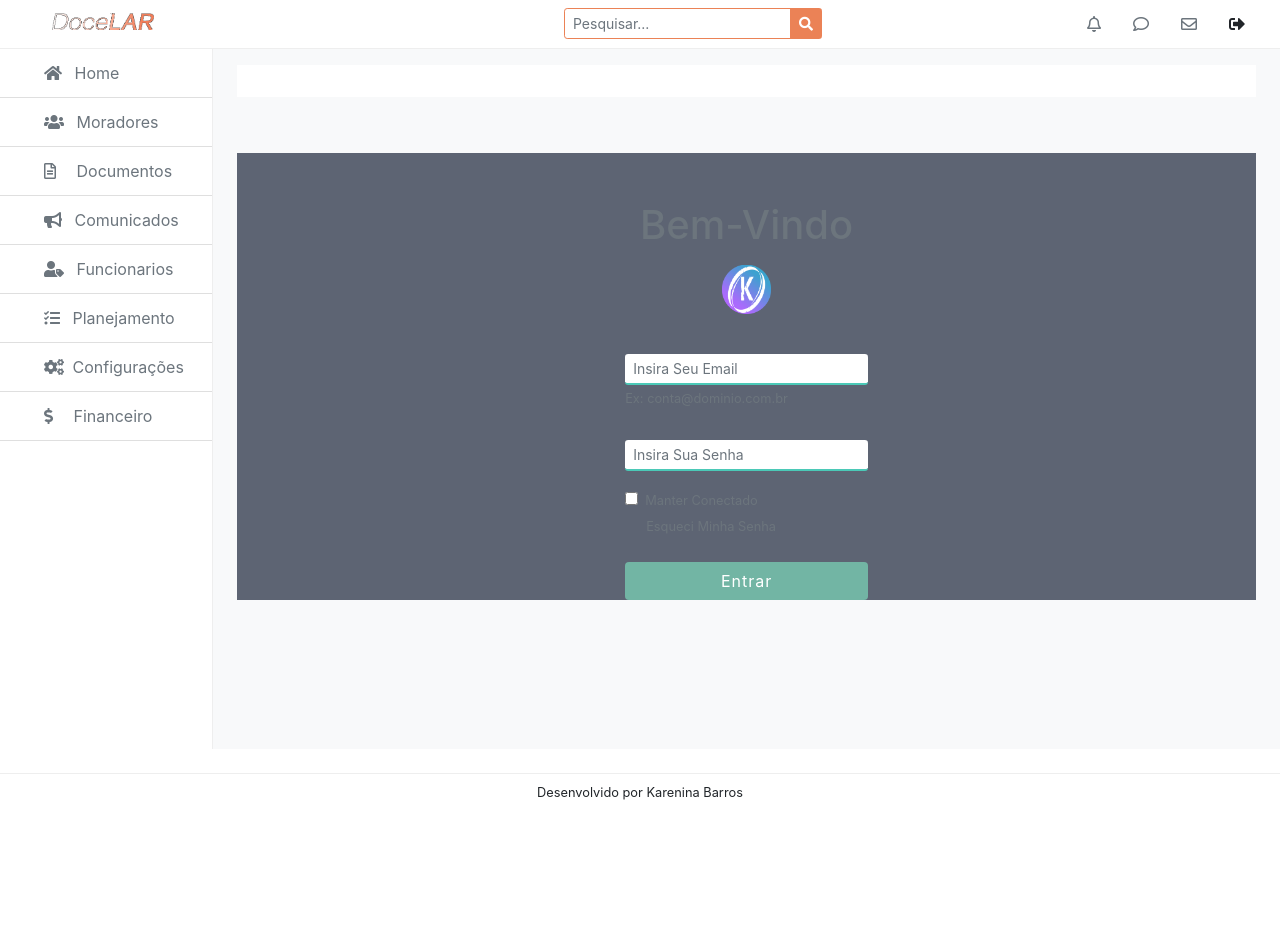
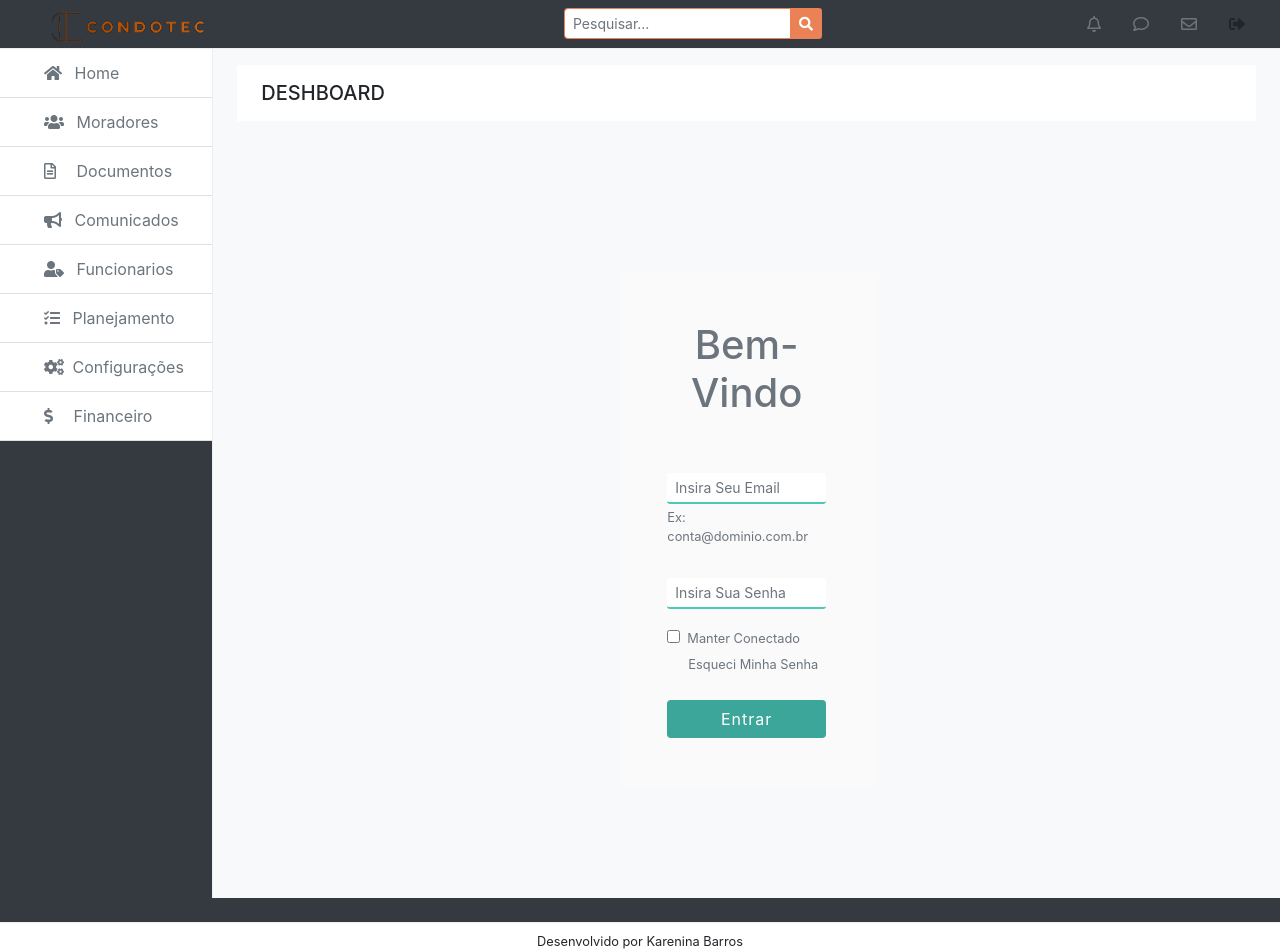
Before and after one commit to karenina-barros/projeto-condominio, a PHP site: page /Projetos/index.php?page=login in a window 1280 px wide. Before the commit the page ends 800 px from the top, so only its background shows below. Run offline with PHP 8.4, Linux system fonts and the light colour scheme.

Commit message:
modificações no estilo das views header.php e login.php e modificação de logo

```diff
--- a/assets/css/estilo.css
+++ b/assets/css/estilo.css
@@ -63,6 +63,10 @@
     background: #D9D9D9;
 }
 
+.bg-dark{
+    background: rgba(255, 255, 255, 0.2)  !important;
+}
+
 .bg-gray{
     background: #5D6473 !important;
 }
@@ -99,7 +103,7 @@
     .btn-login{
         font-size: 1em !important;
         letter-spacing: 1px;
-        background: #72B5A4;
+        /* background: #72B5A4; */
     }
 
 
@@ -116,7 +120,7 @@
         border-right: 1px solid #eee
     }
     .img-logo{
-        max-width: 150px;
+        max-width: 200px;
     }
 
     .icon-n{
--- a/views/header.php
+++ b/views/header.php
@@ -16,7 +16,7 @@
     <div class="container-fluid mb-4">
         <div class="row p-1 topo">
             <div class="col-5 m-0 p-0">
-                    <img src="./assets/img/doce.png" class="img-logo rounded pl-5 pt-2" alt="">
+                    <img src="./assets/img/logo.png" class="img-logo rounded pl-5 pt-2" alt="">
             </div>
             <div class="col-3 justify-content-center py-1">
                 <form class="col-12 input-group input-group-sm">
@@ -104,7 +104,7 @@
                 <div class="container">
                     <div class="row">
                         <div class="col-12 bg-white mb-2 py-3 px-4" >
-                        <h5 class="m-0 text-uppercase green " id="page"></h5>
+                        <h5 class="m-0 text-uppercase green " id="page">Deshboard</h5>
                         </div>
                     </div>
                 </div>
--- a/views/login.php
+++ b/views/login.php
@@ -9,14 +9,13 @@
     <link rel="stylesheet" href="./assets/css/estilo.css">
 </head>
 
-<body>
-    <div class="container-fluid bg-gray">
+<body class="bg-dark-gray">
+    <div class="container-fluid p-5">
         <div class="row justify-content-center my-5">
             <div class="col-10 mt-5">
-                <div class="col-4 mx-auto">
+                <div class="col-4 mx-auto bg-dark p-5">
                     <div class="text-center">
                         <h1 class="mb-3 text-secondary">Bem-Vindo</h1>
-                        <img src="./assets/img/k.png" class="rounded img" alt="">
                     </div>
                     <form class="pt-4 ">
                         <div class="form-group pb-3 mt-3">
@@ -42,7 +41,7 @@
                         </div>
 
                         <a href="http://localhost/Projetos/projeto-condominio/index.php?page=home">
-                            <button class="btn btn-block mt-4 btn-login text-white" type="button">Entrar</button>
+                            <button class="btn btn-block mt-4 btn-login text-white bg-green" type="button">Entrar</button>
                         </a>
                     </form>
                 </div>
```
Also changed, not shown: assets/img/logo.png (added).
